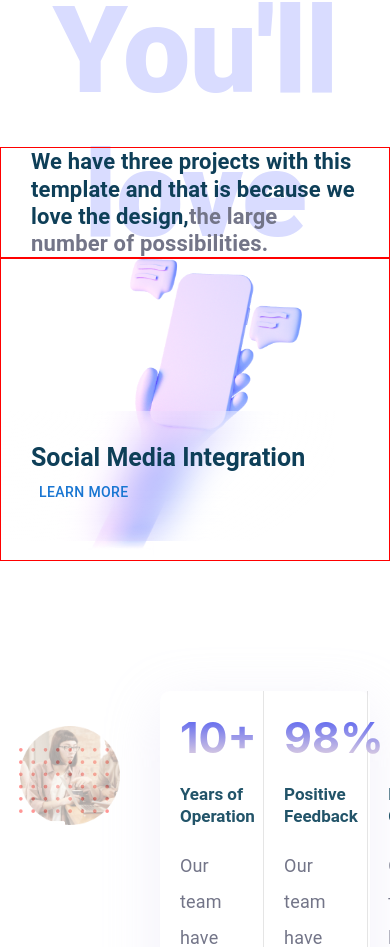
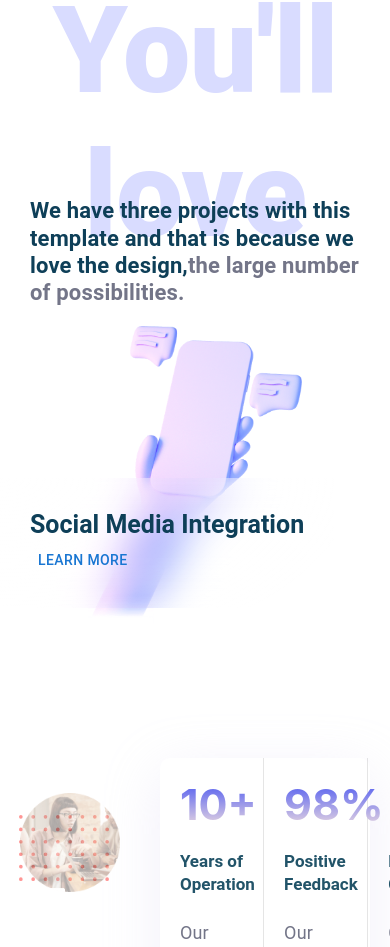
Before and after one commit to Anjeela-Ali/hub-website, a React (Create React App) app: page / in a window 390 px wide. Shown: the part 5051-5998 px from the top of the page. Built offline with nearby package versions, Linux system fonts and the light colour scheme.

Commit message:
Responsiveness for the section completed.

```diff
--- a/src/components/detail/index.js
+++ b/src/components/detail/index.js
@@ -1,5 +1,11 @@
 import { Box, Button, Grid, Typography } from '@mui/material'
-import ImgUrl from '../../assets/contact_img.png'
+import ImgUrl from '../../assets/contact_img.png';
+import { ThemeProvider, createTheme } from '@mui/material/styles';
+
+
+const theme = createTheme({
+    direction: 'rtl', // or 'ltr' for left-to-right
+});
 
 const DetailedSection = () => {
     return (
@@ -21,19 +27,20 @@ const DetailedSection = () => {
                 </Box>
 
                 {/* Second Container */}
-                <Grid  container sx={{
+                <ThemeProvider theme={theme}>
+                    <Grid container sx={{
                         justifyContent: 'space-around',
                         marginTop: '-120px',
                     }}>
                         <Grid item xs={12} sm={7} md={5} lg={5} xl={3} sx={{
-                        border: '1px solid red',
                             padding: '0px 30px',
                         }}>
                             <Typography variant='h4' sx={{
                                 fontSize: '22px',
                                 fontWeight: '600',
-                            // paddingTop: '225px',
-                            color: '#0e3f58'
+                                paddingTop: {xs:'50px',sm:'100px',md:'200px',lg:'225px',xl:'225px'},
+                                color: '#0e3f58',
+                                paddingBottom:'20px'
                             }}>
                                 We have three projects with this template and that is because we love the design,
                                 <Typography variant='para' sx={{
@@ -45,7 +52,6 @@ const DetailedSection = () => {
                         </Grid>
                         <Grid item xs={12} sm={7} md={5} lg={5} xl={3} sx={{
                             textAlign: 'center',
-                        border: '1px solid red'
                         }}>
                             <img src={ImgUrl} alt='screenshot' width='55%' />
                             <Box sx={{
@@ -69,6 +75,8 @@ const DetailedSection = () => {
                             </Box>
                         </Grid>
                     </Grid >
+                </ThemeProvider>
+
 
 
             </Box>
```
Lines whose indentation alone changed are shown as unchanged.
